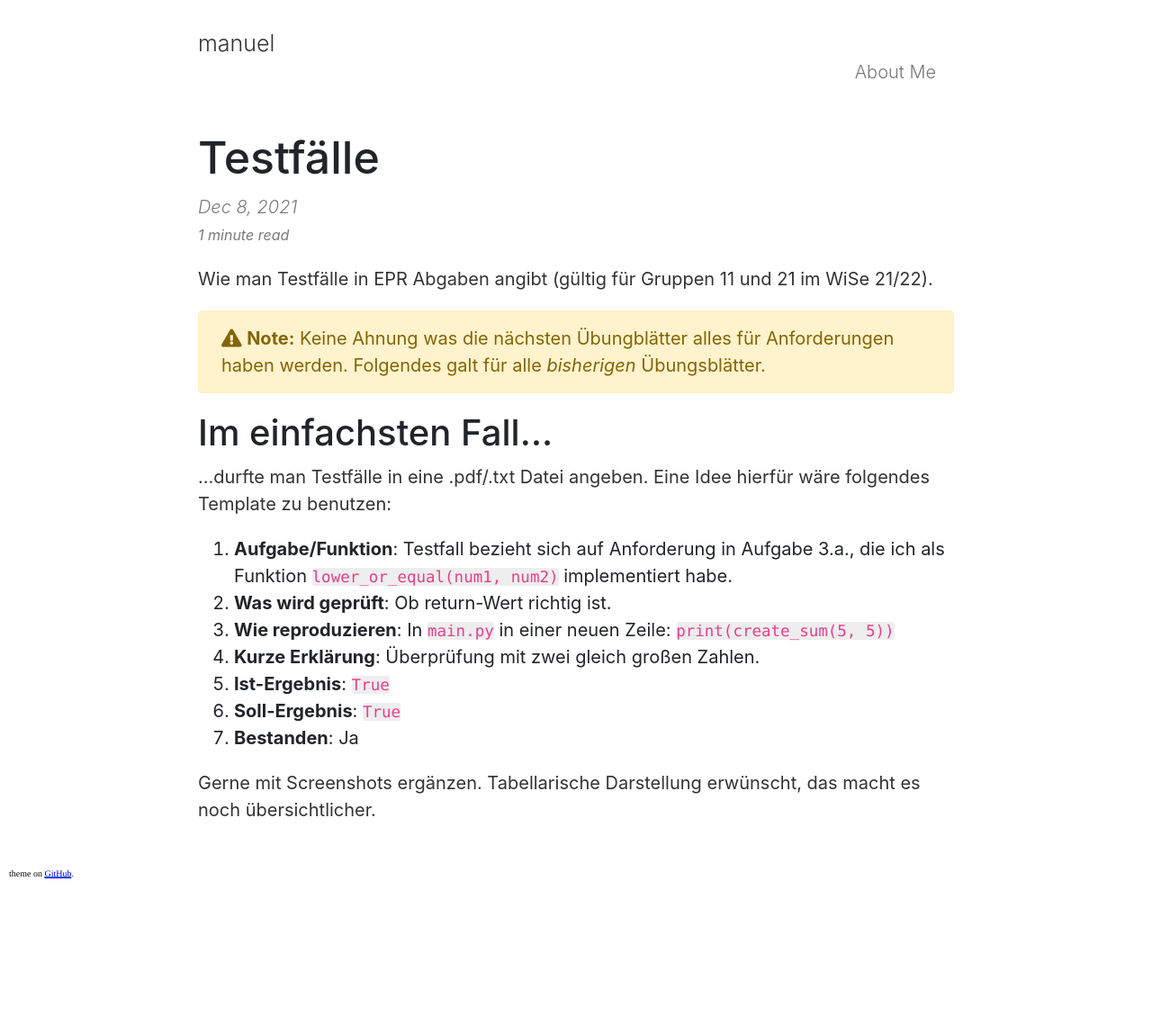
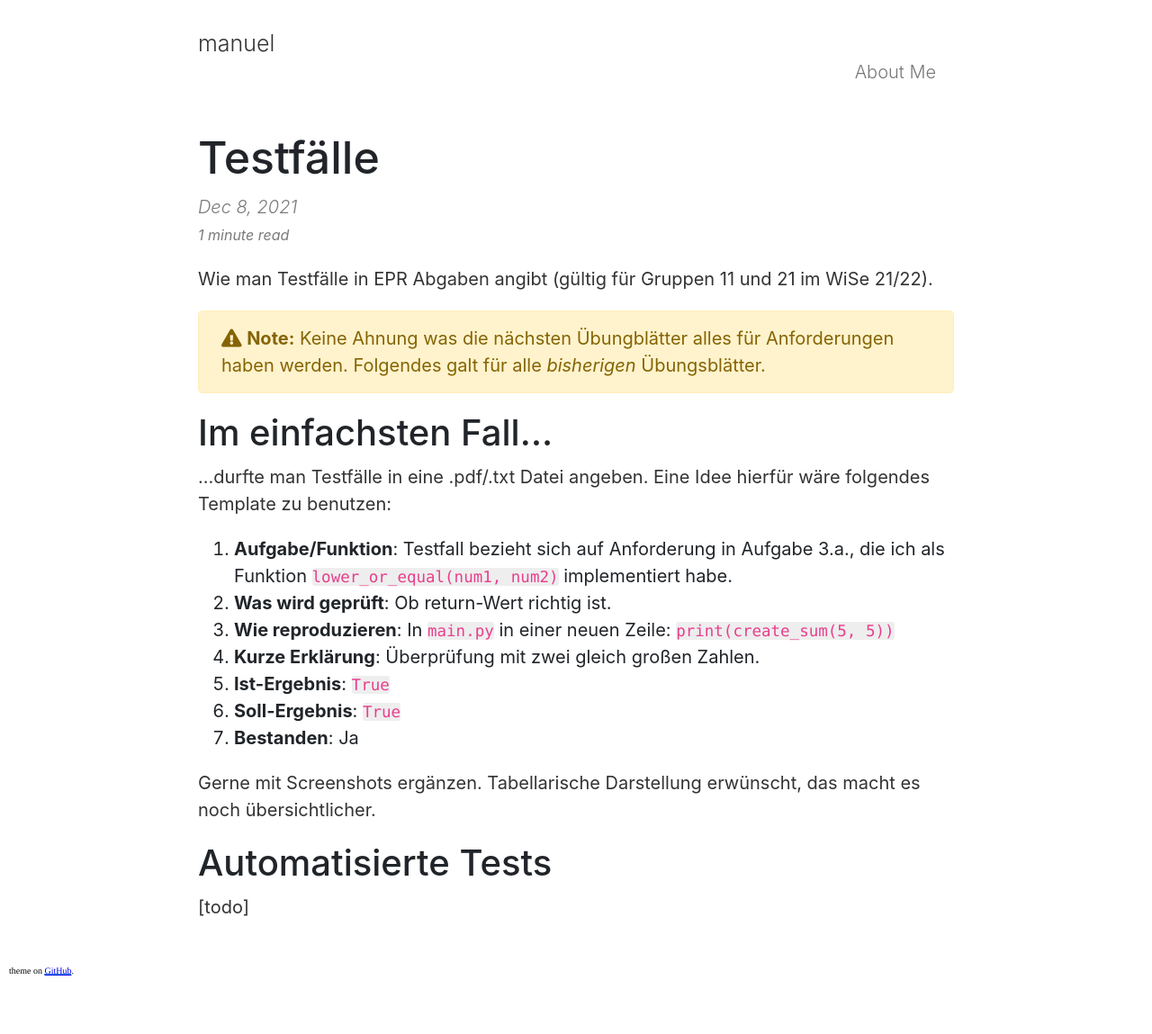
Before and after one commit to mAIRcode/mAIRcode.github.io, a Jekyll site: the page built from _posts/2021-12-08-testcases.md, in a window 1280 px wide. Shown: the whole page at 90% size. Built offline with Jekyll 4.4.1, drawn with Linux system fonts in a browser that asks for light colours; nearby versions of some CDN libraries; before the commit the page ends 1041 px from its top, so only the background shows below that.

Commit message:
Update 2021-12-08-testcases.md

```diff
--- a/_posts/2021-12-08-testcases.md
+++ b/_posts/2021-12-08-testcases.md
@@ -36,3 +36,7 @@ Eine Idee hierfür wäre folgendes Template zu benutzen:
 7. **Bestanden**: Ja
 
 Gerne mit Screenshots ergänzen. Tabellarische Darstellung erwünscht, das macht es noch übersichtlicher.
+
+## Automatisierte Tests
+
+[todo]
```
